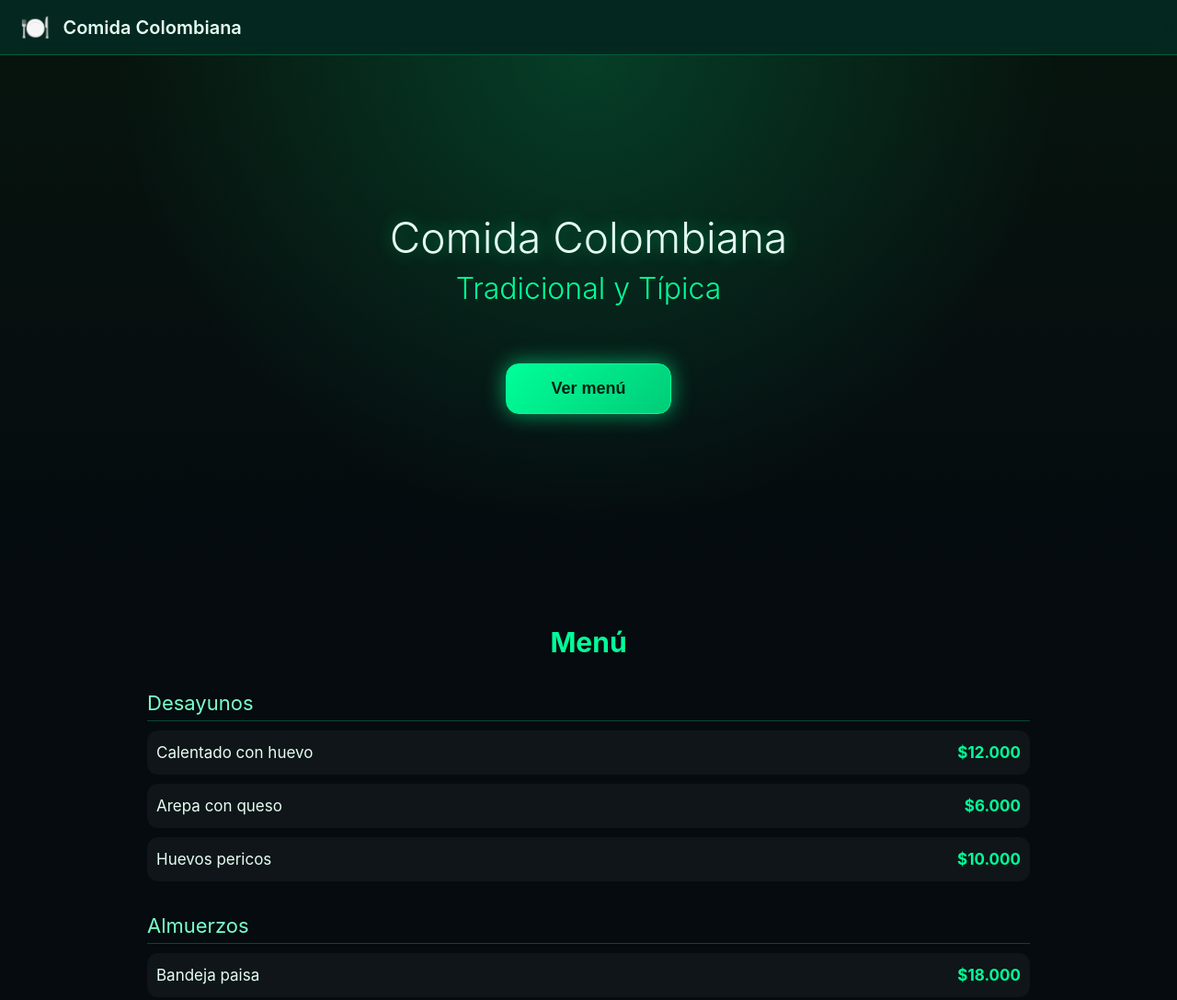
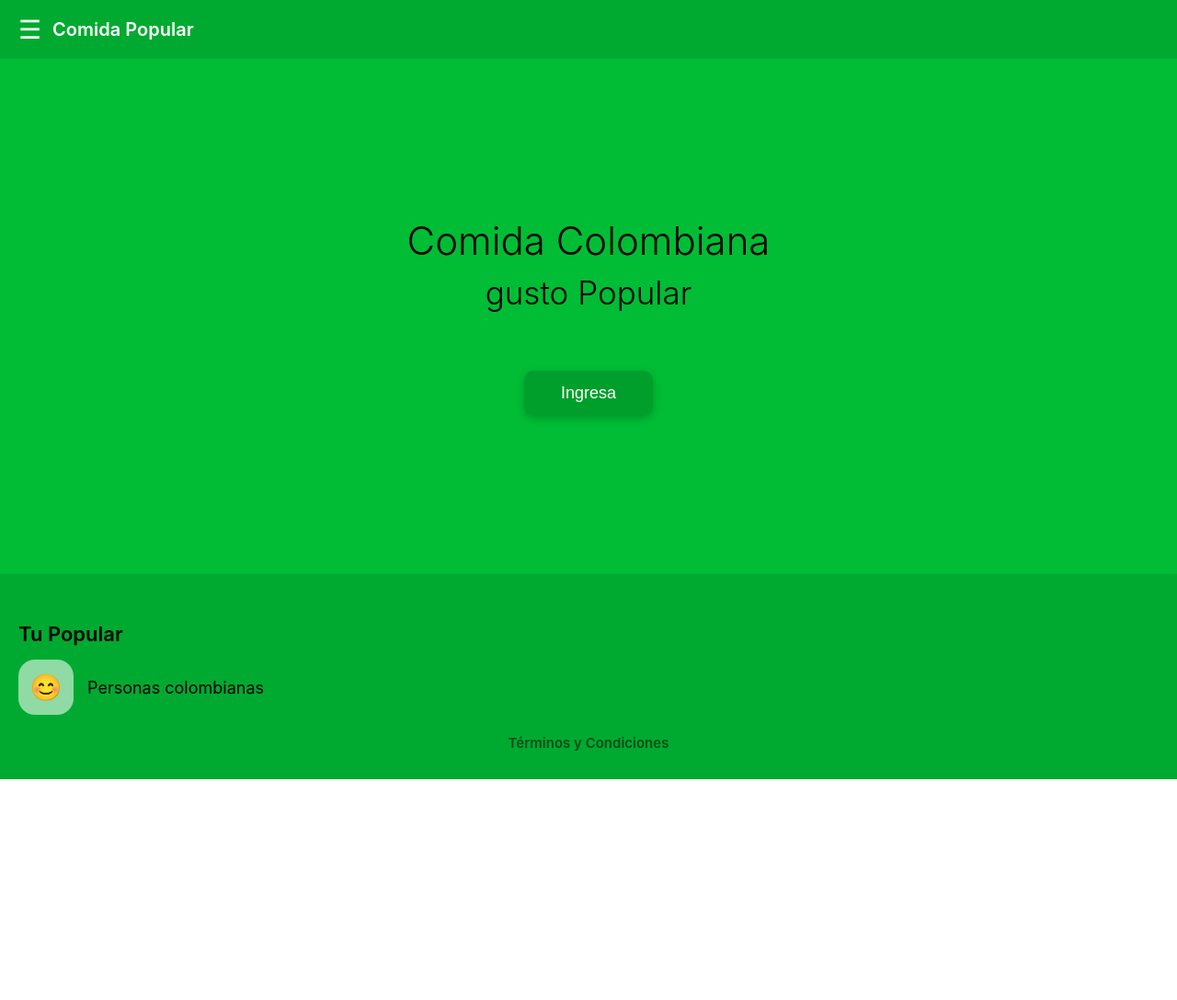
Before and after one commit to diciembrewin/resturant, a plain HTML site: page index.html in a window 1280 px wide. Shown: the top 1087 px of the page at 92% size. After the commit the page ends 847 px from the top, so only its background shows below. Drawn offline with Linux system fonts and the light colour scheme.

Commit message:
Update index.html

```diff
--- a/index.html
+++ b/index.html
@@ -3,207 +3,60 @@
 <head>
 <meta charset="UTF-8">
 <meta name="viewport" content="width=device-width, initial-scale=1.0">
-<title>Comida Colombiana Tradicional</title>
+<title>Comida Colombiana Popular</title>
 
 <style>
-html, body{
-  margin:0;
-  padding:0;
-  width:100%;
-  overflow-x:hidden;
-  font-family:'Inter',system-ui,Arial,sans-serif;
-  background:#050b0f;
-  color:#e5fef1;
-}
-*{box-sizing:border-box}
-
-/* ===== HEADER ===== */
-header{
-  position:sticky;
-  top:0;
-  z-index:99;
-  display:flex;
-  align-items:center;
-  gap:14px;
-  padding:14px 22px;
-  background:rgba(0,255,153,.12);
-  backdrop-filter:blur(12px);
-  border-bottom:1px solid rgba(0,255,153,.25);
-}
-header .icon{font-size:26px;color:#00ff99}
+html,body{overflow-x:hidden!important;width:100%!important;margin:0;padding:0}
+*{max-width:100%!important;box-sizing:border-box}
+body{font-family:Inter,Arial,sans-serif;background:#fff}
+header{width:100%;background:#00aa30;padding:15px 20px;display:flex;align-items:center;justify-content:flex-start;color:#fff;position:sticky;top:0;z-index:99;gap:12px}
+header .icon{font-size:28px;cursor:pointer}
 header .title{font-size:20px;font-weight:600}
-
-/* ===== HERO ===== */
-.hero{
-  min-height:70vh;
-  display:flex;
-  flex-direction:column;
-  justify-content:center;
-  align-items:center;
-  text-align:center;
-  padding:40px 20px;
-  background:
-    radial-gradient(circle at top, rgba(0,255,153,.18), transparent 60%),
-    linear-gradient(180deg,#07140e,#050b0f);
-}
-.hero h1{
-  font-size:46px;
-  font-weight:300;
-  margin:0;
-  text-shadow:0 0 18px rgba(0,255,153,.4);
-}
-.hero h2{
-  font-size:32px;
-  font-weight:300;
-  margin-top:8px;
-  color:#00ff99;
-}
-.hero button{
-  margin-top:36px;
-  padding:16px 48px;
-  font-size:18px;
-  font-weight:700;
-  border-radius:14px;
-  border:1px solid #00ff99;
-  background:linear-gradient(135deg,#00ff99,#00cc77);
-  color:#022015;
-  cursor:pointer;
-  box-shadow:0 0 22px rgba(0,255,153,.6);
-  transition:.25s;
-}
-.hero button:hover{transform:scale(1.05)}
-
-/* ===== MENU ===== */
-.menu{
-  max-width:1000px;
-  margin:60px auto;
-  padding:0 20px;
-}
-.menu h3{
-  text-align:center;
-  font-size:30px;
-  color:#00ff99;
-  margin-bottom:30px;
-}
-.categoria{
-  margin-top:35px;
-  font-size:22px;
-  color:#7affc9;
-  border-bottom:1px solid rgba(0,255,153,.25);
-  padding-bottom:6px;
-}
-.item{
-  display:flex;
-  justify-content:space-between;
-  padding:14px 10px;
-  margin-top:10px;
-  background:rgba(255,255,255,.04);
-  border-radius:12px;
-}
-.item span{font-size:17px}
-.precio{color:#00ff99;font-weight:700}
-
-/* ===== FOOTER ===== */
-footer{
-  padding:40px 20px;
-  background:linear-gradient(180deg,#050b0f,#030709);
-  border-top:1px solid rgba(0,255,153,.25);
-}
-footer h3{
-  font-size:22px;
-  color:#00ff99;
-  margin-bottom:14px;
-}
-.footer-box{
-  display:flex;
-  align-items:center;
-  gap:14px;
-  margin-bottom:30px;
-}
-.footer-icon{
-  width:60px;
-  height:60px;
-  border-radius:18px;
-  display:flex;
-  align-items:center;
-  justify-content:center;
-  font-size:26px;
-  background:rgba(0,255,153,.15);
-  border:1px solid rgba(0,255,153,.35);
-}
-footer .text{font-size:17px}
-
-/* ===== TERMS ===== */
-.terms{
-  max-width:900px;
-  margin:auto;
-  font-size:14px;
-  line-height:1.6;
-  color:#c9f8e5;
-  border-top:1px solid rgba(0,255,153,.25);
-  padding-top:25px;
-}
-.terms h4{color:#00ff99;margin-bottom:10px}
-
-/* ===== RESPONSIVE ===== */
-@media(max-width:600px){
-  .hero h1{font-size:34px}
-  .hero h2{font-size:24px}
-}
+.hero{background:#00bd35;height:70vh;display:flex;flex-direction:column;justify-content:center;align-items:center;color:#000;text-align:center;padding:20px}
+.hero h1{font-size:42px;font-weight:300;margin:0}
+.hero h2{font-size:35px;font-weight:300;margin-top:10px}
+.hero button{margin-top:35px;padding:14px 40px;background:#009f2b;border:none;color:#fff;font-size:18px;border-radius:10px;cursor:pointer;box-shadow:0 3px 10px rgba(0,0,0,.2);transition:.2s}
+.hero button:hover{background:#00b233;transform:scale(1.03)}
+footer{background:#00aa30;padding:30px 20px;color:#000}
+footer h3{font-size:22px;margin-bottom:15px;font-weight:600}
+.footer-box{display:flex;align-items:center;gap:15px}
+.footer-icon{width:60px;height:60px;background:#ffffff90;border-radius:18px;display:flex;align-items:center;justify-content:center;font-size:28px}
+footer .text{font-size:18px}
+.legal{text-align:center;margin-top:20px}
+.legal a{color:#004d18;font-size:15px;text-decoration:none;font-weight:600}
+.legal a:hover{text-decoration:underline}
 </style>
 
-  <!-- Google tag (gtag.js) --> <script async src="https://www.googletagmanager.com/gtag/js?id=AW-17807832300"></script> <script> window.dataLayer = window.dataLayer || []; function gtag(){dataLayer.push(arguments);} gtag('js', new Date()); gtag('config', 'AW-17807832300'); </script>
+
 </head>
-
 <body>
 
+<!-- ---------------- HEADER ---------------- -->
 <header>
-  <span class="icon">🍽️</span>
-  <span class="title">Comida Colombiana</span>
+    <span class="icon">&#9776;</span>
+    <span class="title">Comida Popular</span>
 </header>
 
+<!-- ---------------- HERO ---------------- -->
 <section class="hero">
-  <h1>Comida Colombiana</h1>
-  <h2>Tradicional y Típica</h2>
-  <button onclick="document.getElementById('menu').scrollIntoView({behavior:'smooth'})">
-    Ver menú
-  </button>
+    <h1>Comida Colombiana</h1>
+    <h2>gusto Popular</h2>
+
+    <button onclick="window.location.href='menu.html'">Ingresa </button>
 </section>
 
-<!-- ===== MENU ===== -->
-<section class="menu" id="menu">
-  <h3>Menú</h3>
+<!-- ---------------- FOOTER ---------------- -->
+<footer>
+    <h3>Tu Popular</h3>
 
-  <div class="categoria">Desayunos</div>
-  <div class="item"><span>Calentado con huevo</span><span class="precio">$12.000</span></div>
-  <div class="item"><span>Arepa con queso</span><span class="precio">$6.000</span></div>
-  <div class="item"><span>Huevos pericos</span><span class="precio">$10.000</span></div>
+    <div class="footer-box">
+        <div class="footer-icon">😊</div>
+        <span class="text">Personas colombianas</span>
+    </div>
 
-  <div class="categoria">Almuerzos</div>
-  <div class="item"><span>Bandeja paisa</span><span class="precio">$18.000</span></div>
-  <div class="item"><span>Sancocho</span><span class="precio">$20.000</span></div>
-  <div class="item"><span>Arroz con pollo</span><span class="precio">$14.000</span></div>
-
-  <div class="categoria">Bebidas</div>
-  <div class="item"><span>Jugo natural</span><span class="precio">$5.000</span></div>
-  <div class="item"><span>Gaseosa</span><span class="precio">$4.000</span></div>
-  <div class="item"><span>Agua</span><span class="precio">$3.000</span></div>
-</section>
-
-<footer>
-  <h3>Gastronomía Colombiana</h3>
-  <div class="footer-box">
-    <div class="footer-icon">🍲</div>
-    <span class="text">Sitio informativo sobre cocina colombiana</span>
-  </div>
-
-  <div class="terms">
-    <h4>Términos y Condiciones</h4>
-    <p>Sitio informativo. No se realizan ventas, pagos, pedidos ni reservas.</p>
-    <p>Este sitio no ofrece productos financieros, créditos, préstamos ni seguros.</p>
-    <p>La información presentada es referencial y puede cambiar sin previo aviso.</p>
-    <p><strong>Actualización:</strong> 2025</p>
-  </div>
+    <div class="legal">
+        <a href="terminos.html">Términos y Condiciones</a>
+    </div>
 </footer>
 
 </body>
```
